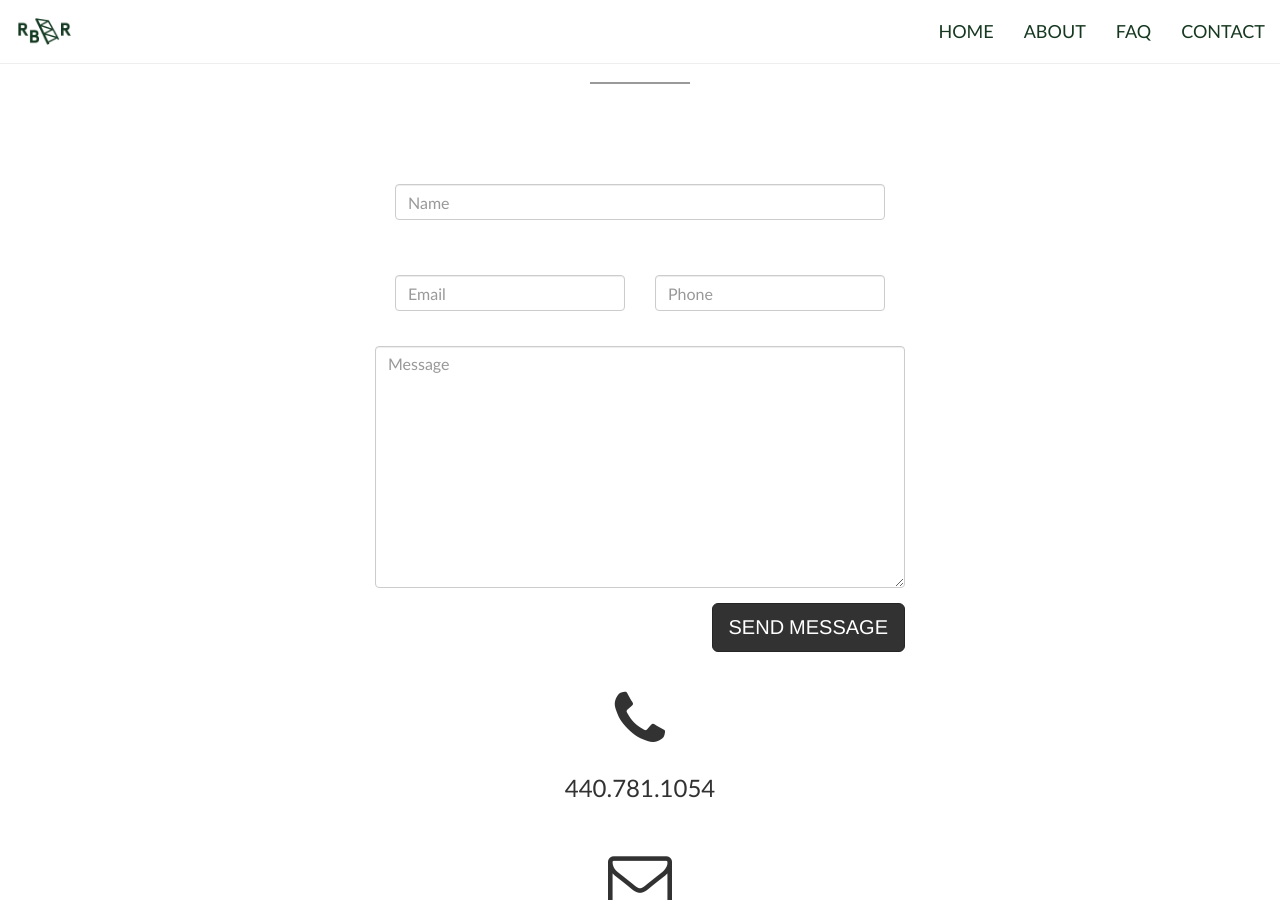
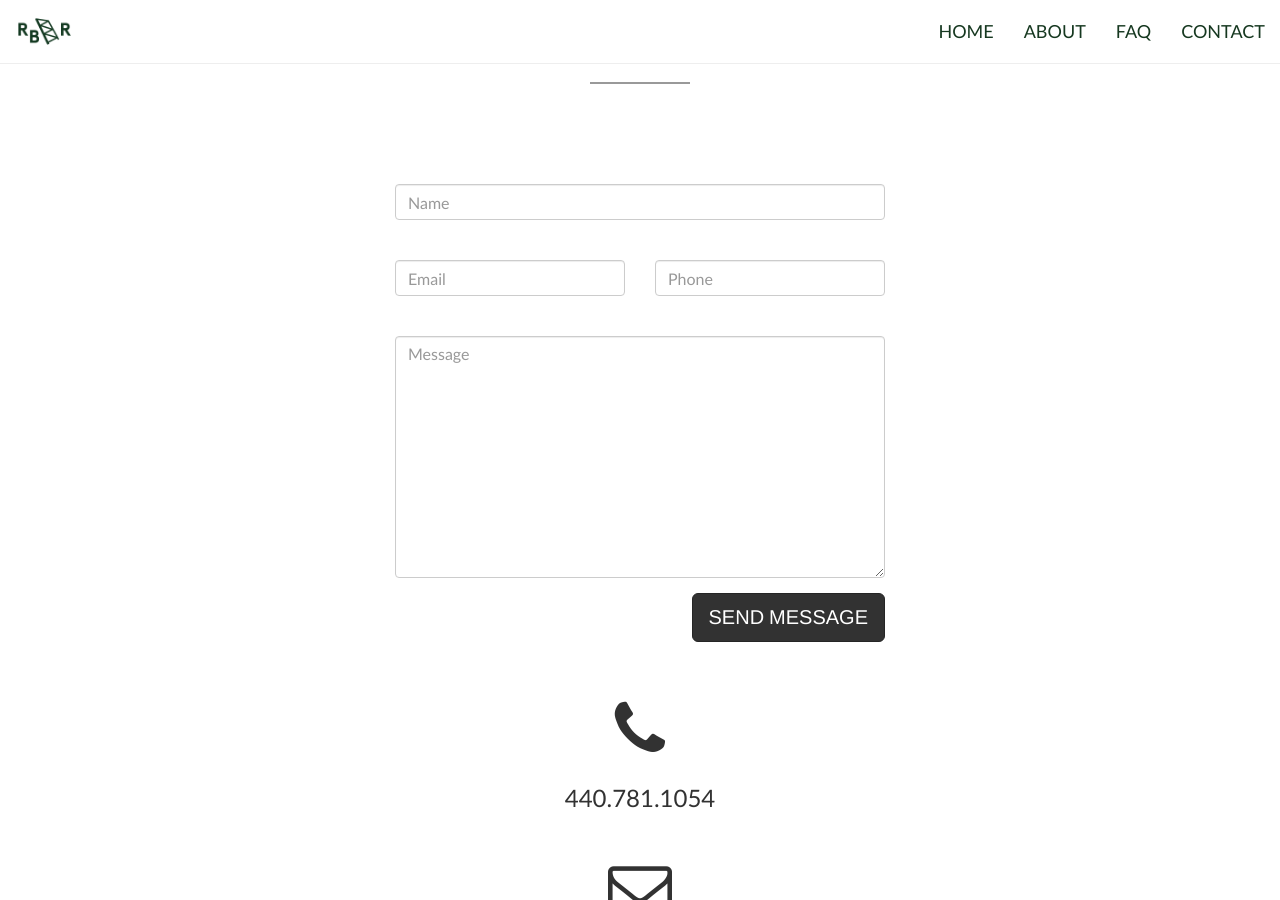
Before and after one commit to rbr-cleveland/rbr-cleveland.github.io, a Jekyll site: the page built from index.html, in a window 1280 px wide and 900 px high, scrolled down 2794 px. Built offline with Jekyll 4.4.1, drawn with Linux system fonts in a browser that asks for light colours; nearby versions of some CDN libraries; comment, search, counter and statistics services are not loaded.

Commit message:
fix contact form

```diff
--- a/_includes/contact.html
+++ b/_includes/contact.html
@@ -1,23 +1,21 @@
-<div  role="form" class="row" lang="en-US" dir="ltr">
+<div role="form" class="row" lang="en-US" dir="ltr">
   <div class="col-md-6 col-md-offset-3">
-  <form id="contact-form" name="" action="https://formspree.io/{{site.data.config.contactemail}}" method="post" class="">
+  <form id="contact-form" name="" action="https://formspree.io/{{site.data.config.contactemail}}" method="post" class="form">
     <div class="row">
       <div class="col-sm-12">
-        <div class="form-group">
         <input class="form-control" type="text" name="name"  size="40"  aria-required="true" aria-invalid="false" placeholder="Name" style="" required data-parsley-required-message="Name is required">
-            </div>
       </div>
     </div>
     <div class="row">
       <div class="col-sm-6">
-        <div class="form-group">
         <input class="form-control" type="email" name="_replyto" size="4" aria-required="true" required placeholder="Email" data-parsley-required-message="Email is required">
-        </div>
       </div>
       <div class="col-sm-6">
         <input class="form-control" type="text" name="phone" size="40" aria-required="false"  placeholder="Phone" data-parsley-required-message="Phone is required">
       </div>
     </div>
+    <div class="row">
+      <div class="col-sm-12">
         <div class="form-group">
          <textarea name="_body" cols="30" rows="10" class="form-control" aria-required="true" required placeholder="Message" data-parsley-required-message="Message is required"></textarea></span>
         </div>
@@ -26,7 +24,9 @@
           <span class="loading-icon"></span>
         </div>
       </div>
+    </div>
   </form>
+  </div>
 </div>
 <div class="contact-details">
   <p class="text-center"><a href="tel:{{site.data.config.phone}}"><span class="fa fa-phone fa-4x"></span></a></p>
```
Also changed, not shown: 1 other file. Lines whose indentation alone changed are shown as unchanged.
